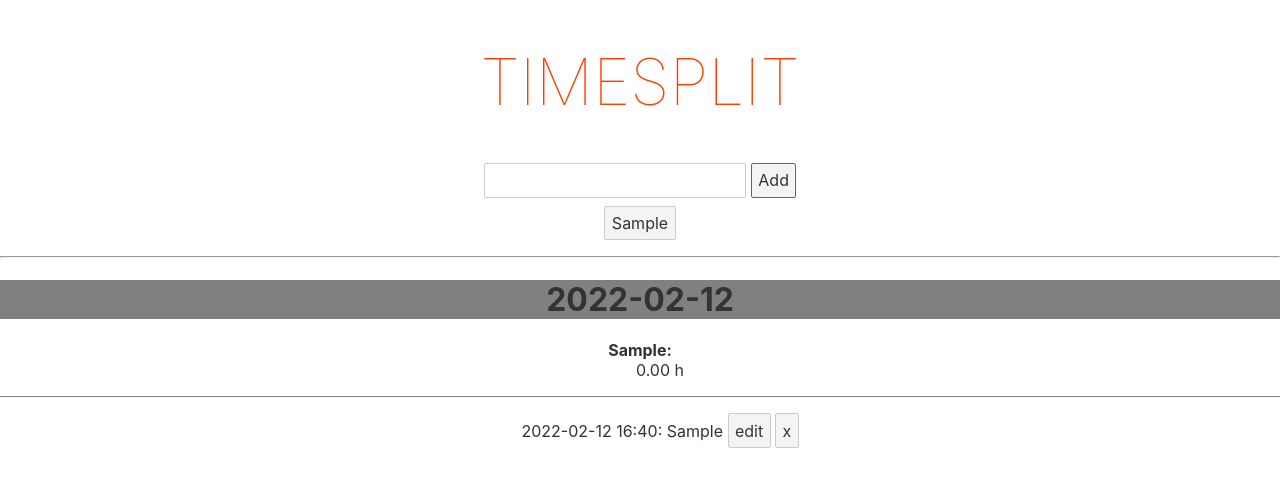
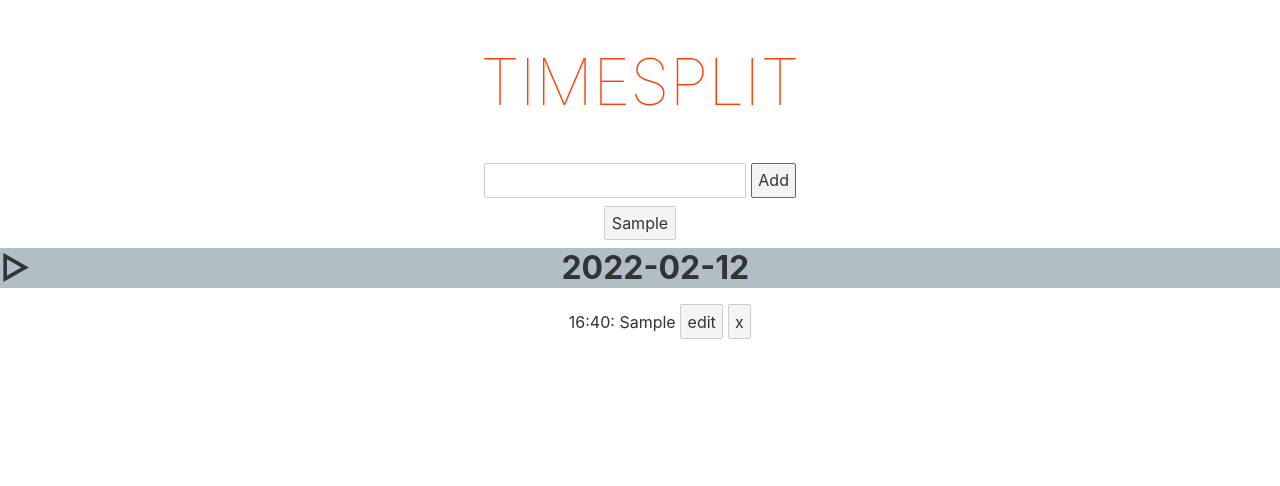
Before and after one commit to chop-suey/time-split, a Svelte app: page / in a window 1280 px wide. Both pictures are taken after typing "Sample" into the empty fields and a click on the button "Add". Shown: the top 486 px of the page. Built offline with nearby package versions, Linux system fonts and the light colour scheme.

Commit message:
Make day summary toggable

```diff
--- a/src/App.svelte
+++ b/src/App.svelte
@@ -10,7 +10,6 @@ import TimeSplits from "./components/TimeSplits.svelte";
 	<h1>Timesplit</h1>
 	<Splitter></Splitter>
 	<RecentTags></RecentTags>
-	<hr>
 	<TimeSplits></TimeSplits>
 </main>
 
--- a/src/components/DaySummary.svelte
+++ b/src/components/DaySummary.svelte
@@ -4,6 +4,8 @@ import type { Timesplit } from "../model/timesplit";
 
 export let datetime: Datetime;
 export let splits: Timesplit[];
+
+let displaySummary = false;
 
 $: entries = summarize(splits);
 
@@ -14,31 +16,50 @@ interface Summary {
 
 function summarize(splits: Timesplit[]): Summary[] {
     return splits
-        .reduce((acc, split) => {
-            getOrCreateSummary(split.tag, acc).hours += split.getDurationMinutes(true) / 60;
-            return acc;
-        }, [] as Summary[])
+        .reduce(addToSummary, [])
         .sort((a, b) => a.tag.localeCompare(b.tag));
 }
 
-function getOrCreateSummary(tag: string, summaries: Summary[]): Summary {
-    if (!summaries.find(summary => summary.tag === tag)) {
-        summaries.push({ tag, hours: 0 });
+function addToSummary(summaries: Summary[], split: Timesplit): Summary[] {
+    if (!summaries.find(summary => summary.tag === split.tag)) {
+        summaries.push({ tag: split.tag, hours: 0 });
     }
-    return summaries.find(summary => summary.tag === tag);
+    summaries.find(summary => summary.tag === split.tag).hours += split.getDurationMinutes(true) / 60;
+    return summaries;
+}
+
+function toggleSummary(ignored: Event): void {
+    displaySummary = !displaySummary;
 }
 
 </script>
 
 <style>
     .day_summary {
-        margin: 1em 0;
-
-        border-bottom: 1px solid gray;
+        margin: 0;
+        padding: 0;
+        background-color: #B0BEC5;
+        border-bottom: 1px solid #B0BEC5;
     }
 
     h1 {
-        background-color: gray;
+        margin: 0;
+        padding: 0;
+
+        cursor: pointer;
+    }
+
+    .chevron {
+        float: left;
+    }
+
+    .summary {
+        background-color: #CFD8DC;
+    }
+
+    dl {
+        margin: 0;
+        padding: 0.5em;
     }
 
     dt {
@@ -51,7 +72,8 @@ function getOrCreateSummary(tag: string, summaries: Summary[]): Summary {
 </style>
 
 <div class="day_summary">
-    <h1>{ datetime.getDateText() }</h1>
+    <h1 on:click="{toggleSummary}"><span class="chevron">{#if displaySummary}&#9661;{:else}&#9655;{/if}</span>{ datetime.getDateText() }</h1>
+    {#if displaySummary}
     <div class="summary">
         <dl>
             {#each entries as entry}
@@ -60,4 +82,5 @@ function getOrCreateSummary(tag: string, summaries: Summary[]): Summary {
             {/each}
         </dl>
     </div>
+    {/if}
 </div>
--- a/src/components/TimeSplit.svelte
+++ b/src/components/TimeSplit.svelte
@@ -38,7 +38,6 @@ import { timeSplitService } from "../service/time-split-service";
 </script>
 
 <span>
-    { dateText }
     {#if editMode}
         <input type="time" bind:value="{editedTime}">: { split.tag } {#if !!duration}&rarr; {duration} h{/if}
         <button on:click="{saveSplit}">save</button>
```
